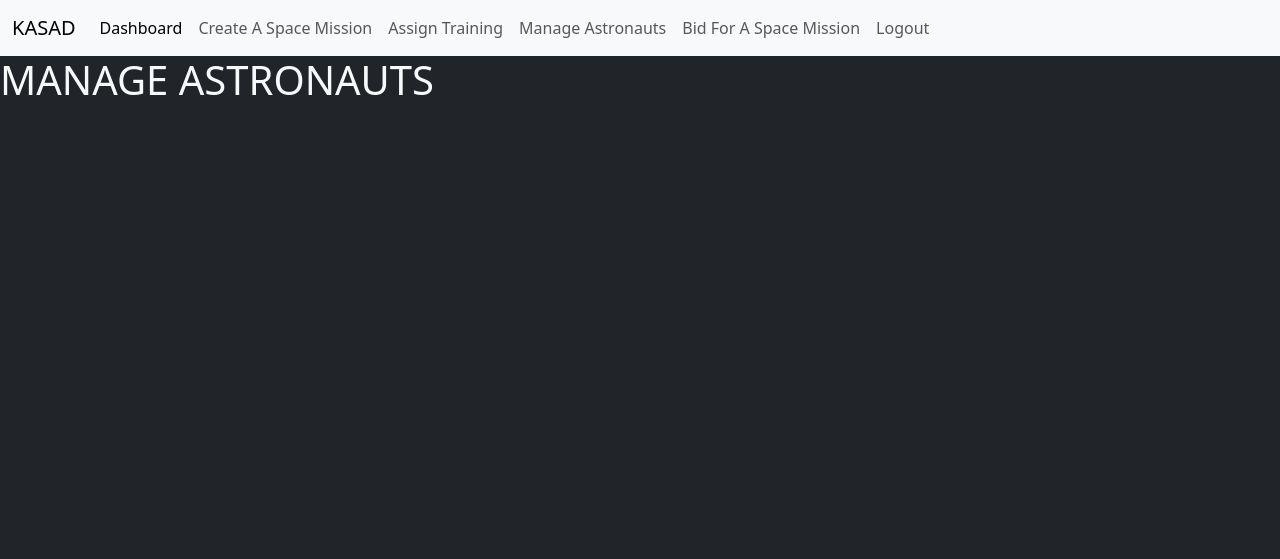
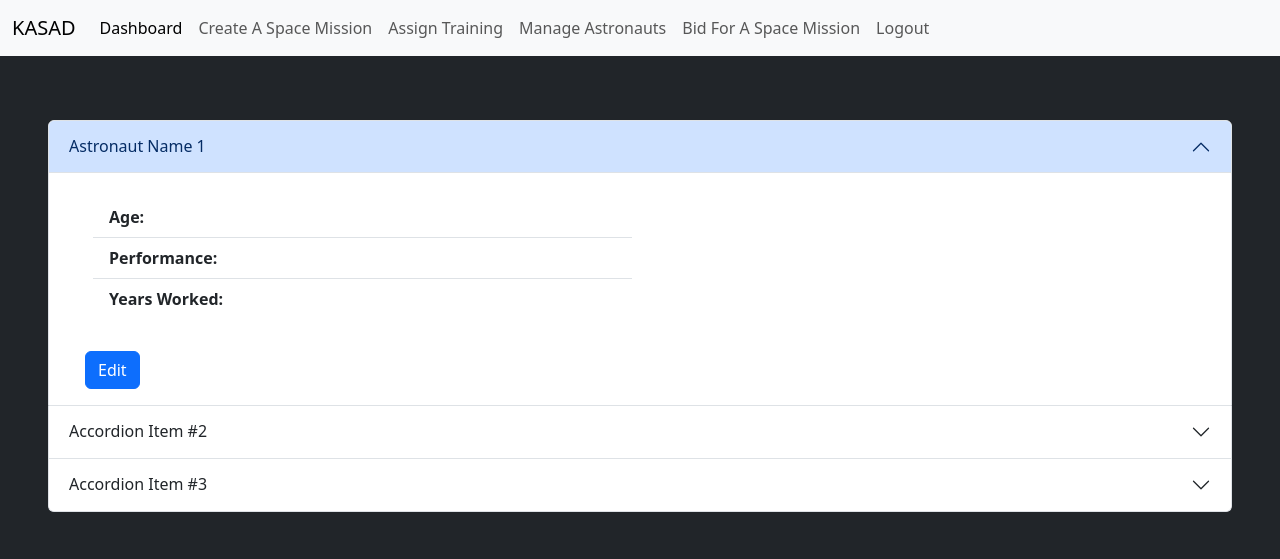
Before and after one commit to ali-tunahan/KASAD-Space-Mission-Planner, a Flask app: page /manage_astronauts in a window 1280 px wide. Shown: the top 559 px of the page. Run offline with Flask 3, Linux system fonts and the light colour scheme; some libraries are stand-ins or nearby versions.

Commit message:
Basic astronaut display component
Used accordions for each astronaut and used lists for details. Accordions do not get closed upon clicking because of some import at base.html.

```diff
--- a/app/app.py
+++ b/app/app.py
@@ -142,9 +142,9 @@ def createMission():
 
 @app.route("/manage_astronauts", methods=["GET", "POST"])
 def manageAstronauts():
-
+    if request.method == "POST":
+        return render_template("manage_astronauts.html")
     return render_template("manage_astronauts.html")
-
 @app.route("/assign_trainings", methods=["GET", "POST"])
 def assignTrainings():
 
--- a/app/templates/manage_astronauts.html
+++ b/app/templates/manage_astronauts.html
@@ -1,7 +1,93 @@
-{% extends "master.html" %}
-{% block title%}  {% endblock%}
-
-{% block content%}
-
-<h1>MANAGE ASTRONAUTS </h1>
+{% extends "master.html" %} {% block content%}
+<div class = "container-fluid p-5">
+  <div class="accordion pt-3" id="accordionExample">
+    <div class="accordion-item">
+      <h2 class="accordion-header">
+        <button class="accordion-button" type="button" data-bs-toggle="collapse" data-bs-target="#collapseOne" aria-expanded="true" aria-controls="collapseOne">
+          Astronaut Name 1
+        </button>
+      </h2>
+      <div id="collapseOne" class="accordion-collapse collapse show" data-bs-parent="#accordionExample">
+        <div class="accordion-body">
+          <div class="container-fluid d-flex flex-column px-3">
+            <div style="width:50%">
+              <ul class="list-group list-group-flush m-2">
+                <li class="list-group-item">
+                  <strong>Age: </strong>
+                </li>
+                <li class="list-group-item">
+                  <strong>Performance: </strong>
+                </li>
+                <li class="list-group-item">
+                  <strong>Years Worked: </strong>
+                </li>
+              </ul>
+            </div>
+            <div class="pt-4">
+              <button type="button pt-4" class="btn btn-primary">Edit</button>
+            </div>
+          </div>
+        </div>
+      </div>
+    </div>
+    <div class="accordion-item">
+      <h2 class="accordion-header">
+        <button class="accordion-button collapsed" type="button" data-bs-toggle="collapse" data-bs-target="#collapseTwo" aria-expanded="false" aria-controls="collapseTwo">
+          Accordion Item #2
+        </button>
+      </h2>
+      <div id="collapseTwo" class="accordion-collapse collapse" data-bs-parent="#accordionExample">
+        <div class="accordion-body">
+          <div class="container-fluid d-flex flex-column px-3">
+            <div style="width:50%">
+              <ul class="list-group list-group-flush m-2">
+                <li class="list-group-item">
+                  <strong>Age: </strong>
+                </li>
+                <li class="list-group-item">
+                  <strong>Performance: </strong>
+                </li>
+                <li class="list-group-item">
+                  <strong>Years Worked: </strong>
+                </li>
+              </ul>
+            </div>
+            <div class="pt-4">
+              <button type="button pt-4" class="btn btn-primary">Edit</button>
+            </div>
+          </div>
+        </div>
+      </div>
+    </div>
+    <div class="accordion-item">
+      <h2 class="accordion-header">
+        <button class="accordion-button collapsed" type="button" data-bs-toggle="collapse" data-bs-target="#collapseThree" aria-expanded="false" aria-controls="collapseThree">
+          Accordion Item #3
+        </button>
+      </h2>
+      <div id="collapseThree" class="accordion-collapse collapse" data-bs-parent="#accordionExample">
+        <div class="accordion-body">
+          <div class="container-fluid d-flex flex-column px-3">
+            <div style="width:50%">
+              <ul class="list-group list-group-flush m-2">
+                <li class="list-group-item">
+                  <strong>Age: </strong>
+                </li>
+                <li class="list-group-item">
+                  <strong>Performance: </strong>
+                </li>
+                <li class="list-group-item">
+                  <strong>Years Worked: </strong>
+                </li>
+              </ul>
+            </div>
+            <div class="pt-4">
+              <button type="button pt-4" class="btn btn-primary">Edit</button>
+            </div>
+          </div>
+        </div>
+      </div>
+    </div>
+  </div>
+</div>
 {% endblock %}
```
